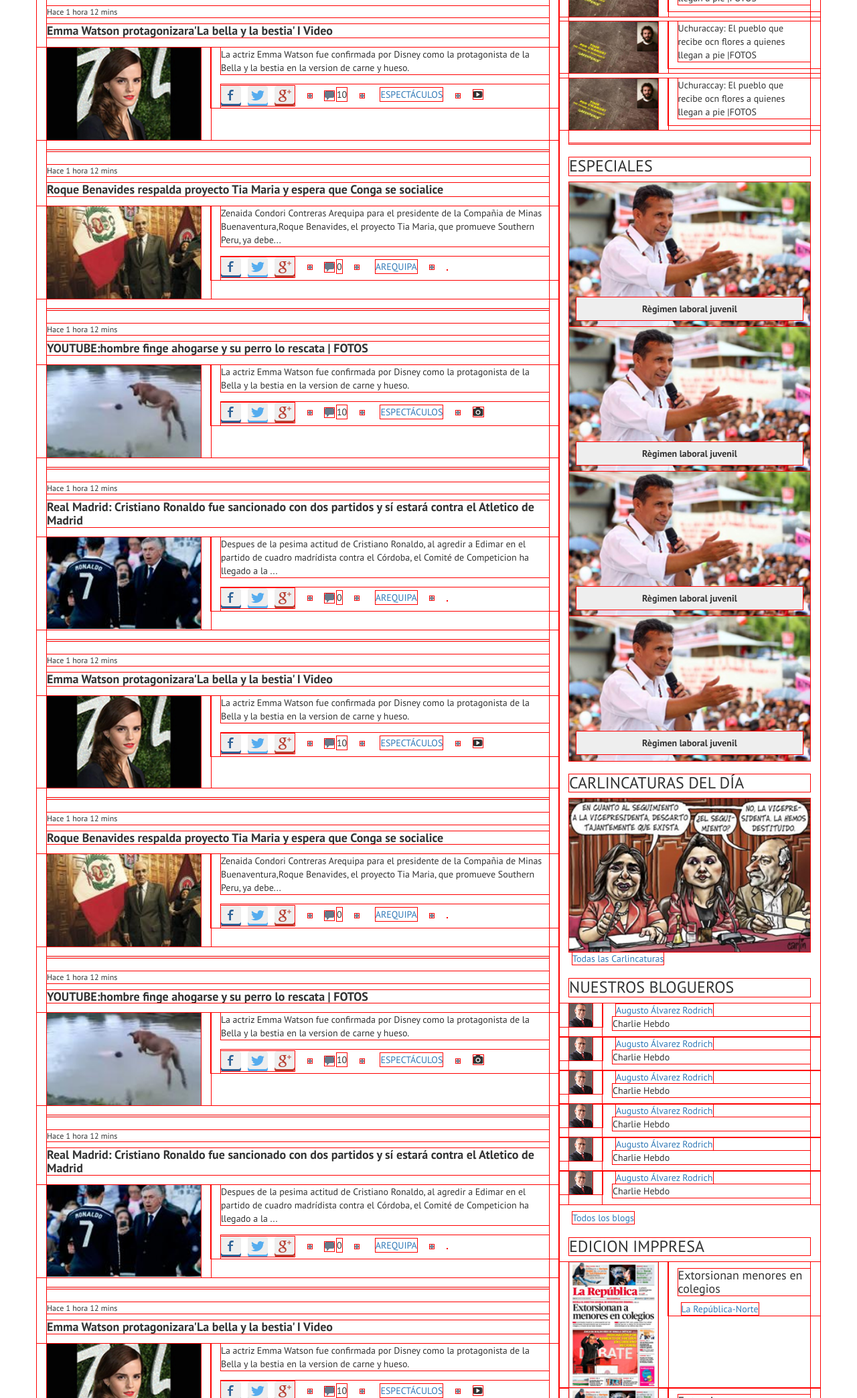
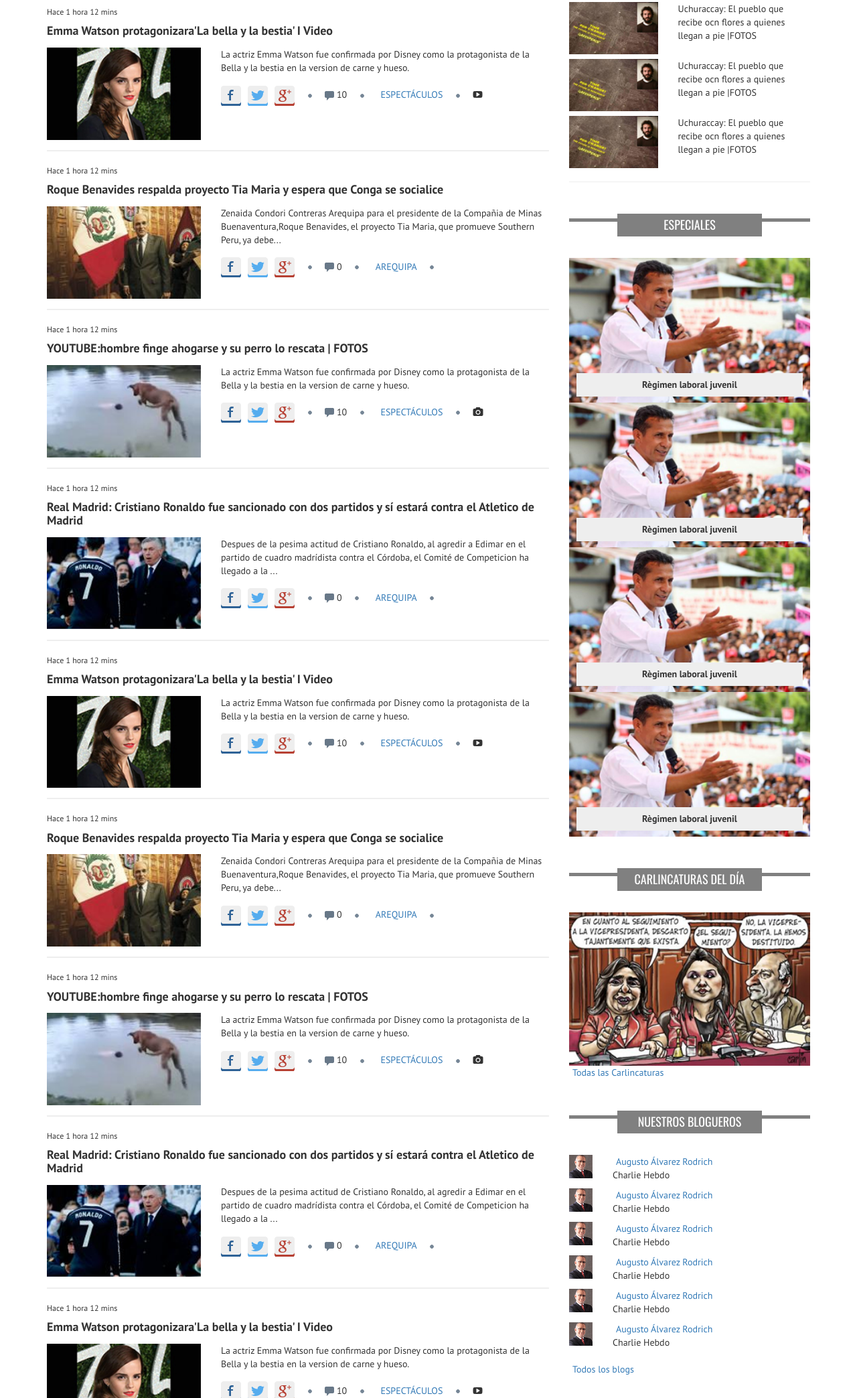
Before and after one commit to MerySantos/La-republica, a plain HTML site: page assets/index.html in a window 1280 px wide. Shown: the part 2553-4640 px from the top of the page at 67% size. Drawn offline with nearby package versions, Linux system fonts and the light colour scheme.

Commit message:
+titulo secciones

```diff
--- a/assets/index.html
+++ b/assets/index.html
@@ -768,8 +768,8 @@
                         </div>
             <!-- FOTOS DESTACADAS-->
                         <!-- Titulos de secciones-->
-                        <div class="titulo">
-                          <H3>FOTOS DESTACADAS</H3>
+                        <div class="titulo-secciones p-rl text-center">
+                          <H4 class="mg-0 d-ib pd-2 p-ab">FOTOS DESTACADAS</H4>
                         </div>
             <div class="img-destacadas"><img src="image/img_fotodes_prominent.jpg" class="img-100 img-responsive">
               <H3>Líneas de Nasca: admiten prisión preventiva de 6 meses para activista de Greenpeace | FOTOS</H3>
@@ -795,8 +795,8 @@
             </div>
             <!-- ESPECIALES-->
                         <!-- Titulos de secciones-->
-                        <div class="titulo">
-                          <H3>ESPECIALES</H3>
+                        <div class="titulo-secciones p-rl text-center">
+                          <H4 class="mg-0 d-ib pd-2 p-ab">ESPECIALES</H4>
                         </div>
                         <!--Especiales  -->
                         <div class="img-text-ab p-rl text-center"><img src="image/img_especiales_aside.jpg" class="img-100">
@@ -816,13 +816,13 @@
                         </div>
             <!-- CARICATURA DEL DIA-->
                         <!-- Titulos de secciones-->
-                        <div class="titulo">
-                          <H3>CARLINCATURAS DEL DÍA</H3>
+                        <div class="titulo-secciones p-rl text-center">
+                          <H4 class="mg-0 d-ib pd-2 p-ab">CARLINCATURAS DEL DÍA</H4>
                         </div><img src="image/img_carlincatura_sd.jpg" class="img-responsive img-100"><a>Todas las Carlincaturas</a>
             <!-- NUESTROS BLOGGEROS-->
                         <!-- Titulos de secciones-->
-                        <div class="titulo">
-                          <H3>NUESTROS BLOGUEROS</H3>
+                        <div class="titulo-secciones p-rl text-center">
+                          <H4 class="mg-0 d-ib pd-2 p-ab">NUESTROS BLOGUEROS</H4>
                         </div>
             <ul class="list-unstyled">
                           <li>
@@ -876,8 +876,8 @@
             </ul><a>Todos los blogs</a>
             <!-- EDICION IMPRESA-->
                         <!-- Titulos de secciones-->
-                        <div class="titulo">
-                          <H3>EDICION IMPPRESA</H3>
+                        <div class="titulo-secciones p-rl text-center">
+                          <H4 class="mg-0 d-ib pd-2 p-ab">EDICION IMPPRESA</H4>
                         </div>
             <ul class="list-unstyled">
               <li>
@@ -907,8 +907,8 @@
             </ul>
             <!-- Infografia-->
                         <!-- Titulos de secciones-->
-                        <div class="titulo">
-                          <H3>INFOGRAFÍAS</H3>
+                        <div class="titulo-secciones p-rl text-center">
+                          <H4 class="mg-0 d-ib pd-2 p-ab">INFOGRAFÍAS</H4>
                         </div>
                         <!--Especiales  -->
                         <div class="img-text-ab p-rl text-center"><img src="image/img_especiales_aside.jpg" class="img-100">
--- a/assets/sass/main.scss
+++ b/assets/sass/main.scss
@@ -1,4 +1,4 @@
-*{ outline: 1px solid red;}
+// *{ outline: 1px solid red;}
 // Variables
 $letra_body:"PT Sans";
 body{font-family:$letra_body;}
@@ -89,7 +89,8 @@ body{font-family:$letra_body;}
 		$size_time_news:12px;
 		$border_4img_4p:#eee;
 		$bg_p_img_text_ab:#eee;
-
+		$titulo-secciones:gray;
+		$letra_titulo-secciones:"Oswald";
 
 	//Asignar
 		//news
@@ -111,6 +112,9 @@ body{font-family:$letra_body;}
 			// .img-text-ab img{z-index:-100;}
 			.img-text-ab p{width:94%;left:1%;bottom:1%;font-weight:bold; background:$bg_p_img_text_ab;}
 
+			.titulo-secciones{border-top:5px solid $titulo-secciones; margin: 15% auto ;}
+			.titulo-secciones h4{background: $titulo-secciones; color:#FFF; top:-12px;left:20%;right:20%;font-family:$letra_titulo-secciones;}
+
 
 
 
```
Also changed, not shown: assets/css/main.css, 1 other file. Lines whose indentation alone changed are shown as unchanged.
